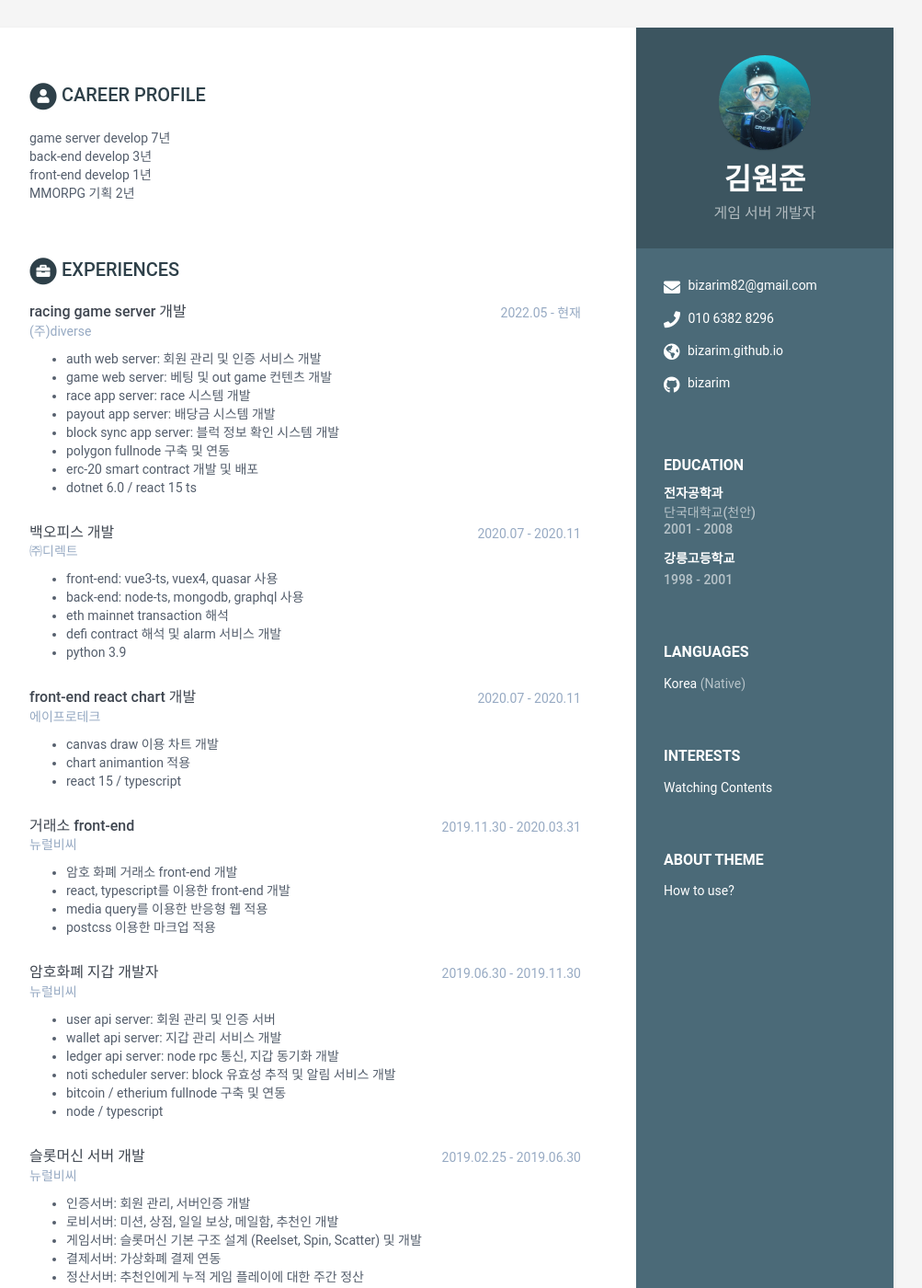
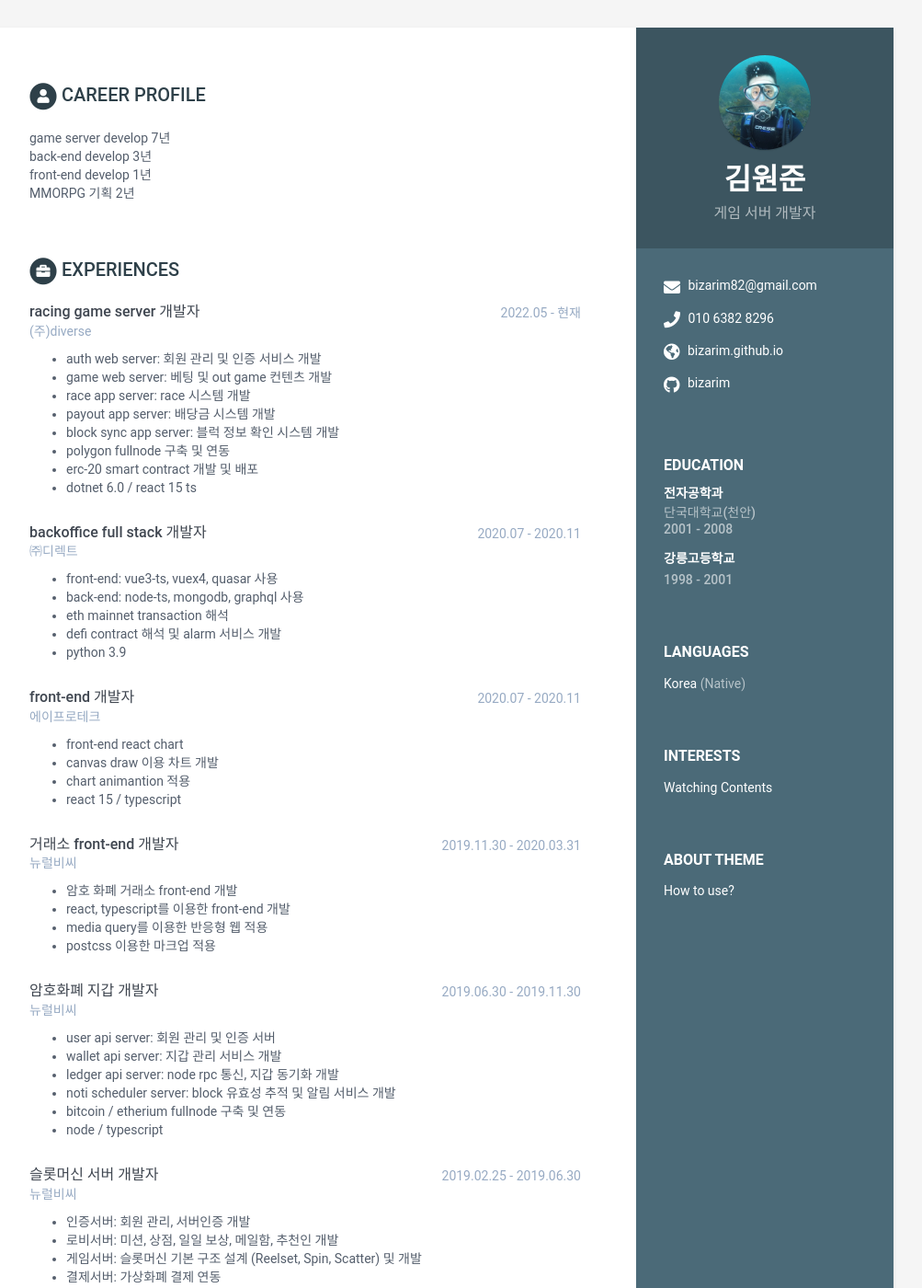
Before and after one commit to bizarim/bizarim.github.io, a Jekyll site: the page built from index.html, in a window 1280 px wide and 1400 px high. Shown: the whole window at 92% size, without its empty margins (168-1171 px from the left). Built offline with Jekyll 4.4.1, drawn with Linux system fonts in a browser that asks for light colours; some of the changed text lies outside the part shown.

Commit message:
Fix: resume

```diff
--- a/_data/data.yml
+++ b/_data/data.yml
@@ -80,7 +80,7 @@ education:
           - Bullet point
 
 experiences:
-    - role: racing game server 개발
+    - role: racing game server 개발자
       time: 2022.05 - 현재
       company: (주)diverse
       details: |
@@ -93,7 +93,7 @@ experiences:
         - erc-20 smart contract 개발 및 배포
         - dotnet 6.0 / react 15 ts
 
-    - role: 백오피스 개발
+    - role: backoffice full stack 개발자
       time: 2020.07 - 2020.11
       company: ㈜디렉트
       details: |
@@ -103,15 +103,16 @@ experiences:
         - defi contract 해석 및 alarm 서비스 개발
         - python 3.9
 
-    - role: front-end react chart 개발
+    - role: front-end 개발자
       time: 2020.07 - 2020.11
       company: 에이프로테크
       details: |
+        - front-end react chart
         - canvas draw 이용 차트 개발
         - chart animantion 적용
         - react 15 / typescript
 
-    - role: 거래소 front-end
+    - role: 거래소 front-end 개발자
       time: 2019.11.30 - 2020.03.31
       company: 뉴럴비씨
       details: |
@@ -131,7 +132,7 @@ experiences:
         - bitcoin / etherium fullnode 구축 및 연동
         - node / typescript
 
-    - role: 슬롯머신 서버 개발
+    - role: 슬롯머신 서버 개발자
       time: 2019.02.25 - 2019.06.30
       company: 뉴럴비씨
       details: |
@@ -141,7 +142,7 @@ experiences:
         - 결제서버: 가상화폐 결제 연동
         - 정산서버: 추천인에게 누적 게임 플레이에 대한 주간 정산
 
-    - role: 백엔드 플랫폼 개발
+    - role: back-end 개발자
       time: 2018.07 - 2019.01
       company: 스마일게이트, 판교
       details: |
@@ -150,7 +151,7 @@ experiences:
         - GIT, Jenkins 빌드 배포
         - C# .NET, JAVA Spring
 
-    - role: 게임 서버 개발자
+    - role: 보드게임 서버 개발자
       time: 2017 - 2018
       company: 이디오크러시, 판교
       details: |
```
